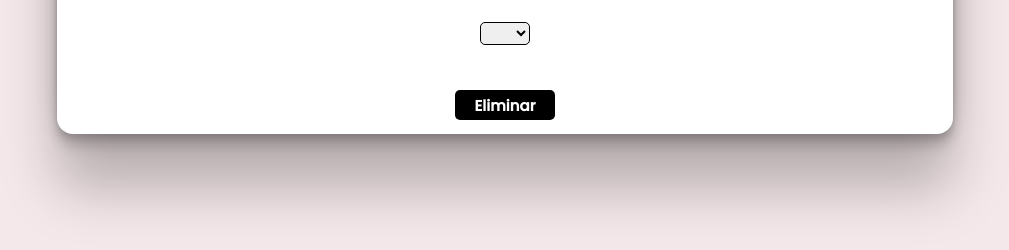
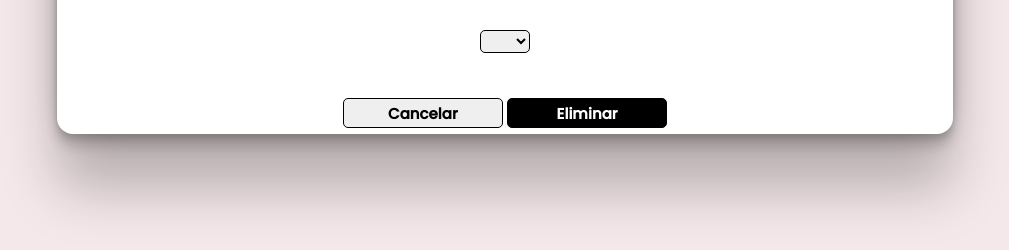
Before and after one commit to SantiagoPintos/registro-uso-esi, a website with bundled scripts: page src/groupManager/deleteGroup/deleteGroup.html in a window 1280 px wide. Shown: the part 426-676 px from the top of the page, without its empty margins (135-1144 px from the left). Built offline with nearby package versions, Linux system fonts and the light colour scheme.

Commit message:
deleteGroup: add option to return to main menu
Signed-off-by: Santiago Pintos <spintos@outlook.es>

```diff
--- a/src/groupManager/deleteGroup/deleteGroup.html
+++ b/src/groupManager/deleteGroup/deleteGroup.html
@@ -14,7 +14,10 @@
         <br>
         <select name="list" id="list"></select>
         <br>
-        <input type="button" value="Eliminar" id="btnEliminar">
+        <div>
+            <input type="button" value="Cancelar" id="btnCancelar">
+            <input type="button" value="Eliminar" id="btnEliminar">
+        </div>
     </div>
     <p id="msg"></p>
 </body>
--- a/src/groupManager/deleteGroup/deleteGroupRenderer.ts
+++ b/src/groupManager/deleteGroup/deleteGroupRenderer.ts
@@ -11,6 +11,11 @@ function load(){
     const btn = document.querySelector("#btnEliminar") as HTMLButtonElement;
     btn.addEventListener("click", () => {
         sendToMain(captureGroupName());
+    });
+
+    const btnCancel = document.querySelector("#btnCancelar") as HTMLButtonElement;
+    btnCancel.addEventListener("click", () => {
+        window.groupManager.returnToMain();
     });
 }
 
--- a/src/groupManager/deleteGroup/styles.css
+++ b/src/groupManager/deleteGroup/styles.css
@@ -43,22 +43,32 @@ body{
 
 #container input[type="button"]{
     margin-top: 20px;
-    width: 100px;
+    width: 10rem;
+    min-width: 100px;
     height: 30px;
     border-radius: 5px;
-    border: none;
-    background-color: black;
-    color: white;
     font-size: 15px;
     font-weight: bold;
     cursor: pointer;
+    border: 1px solid black;
+}
+
+#btnEliminar{
+    background-color: black;
+    color: white;
+}
+
+#btnCancelar{
+    color: black;
 }
 
 #container select{
     min-width: 50px;
     border: 1px solid black;
     border-radius: 5px;
+    margin-top: 1rem;
 }
+
 
 p{
     text-align: center;
```
